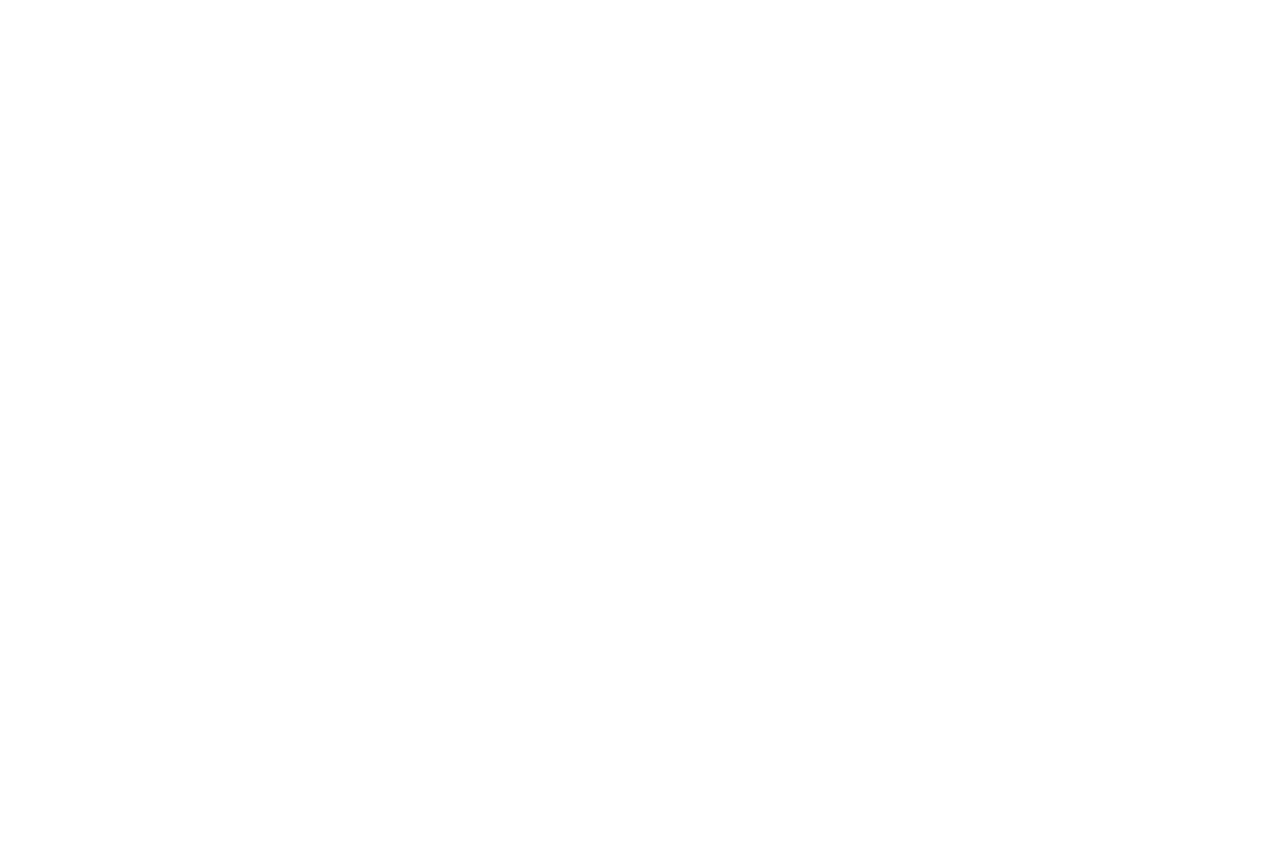
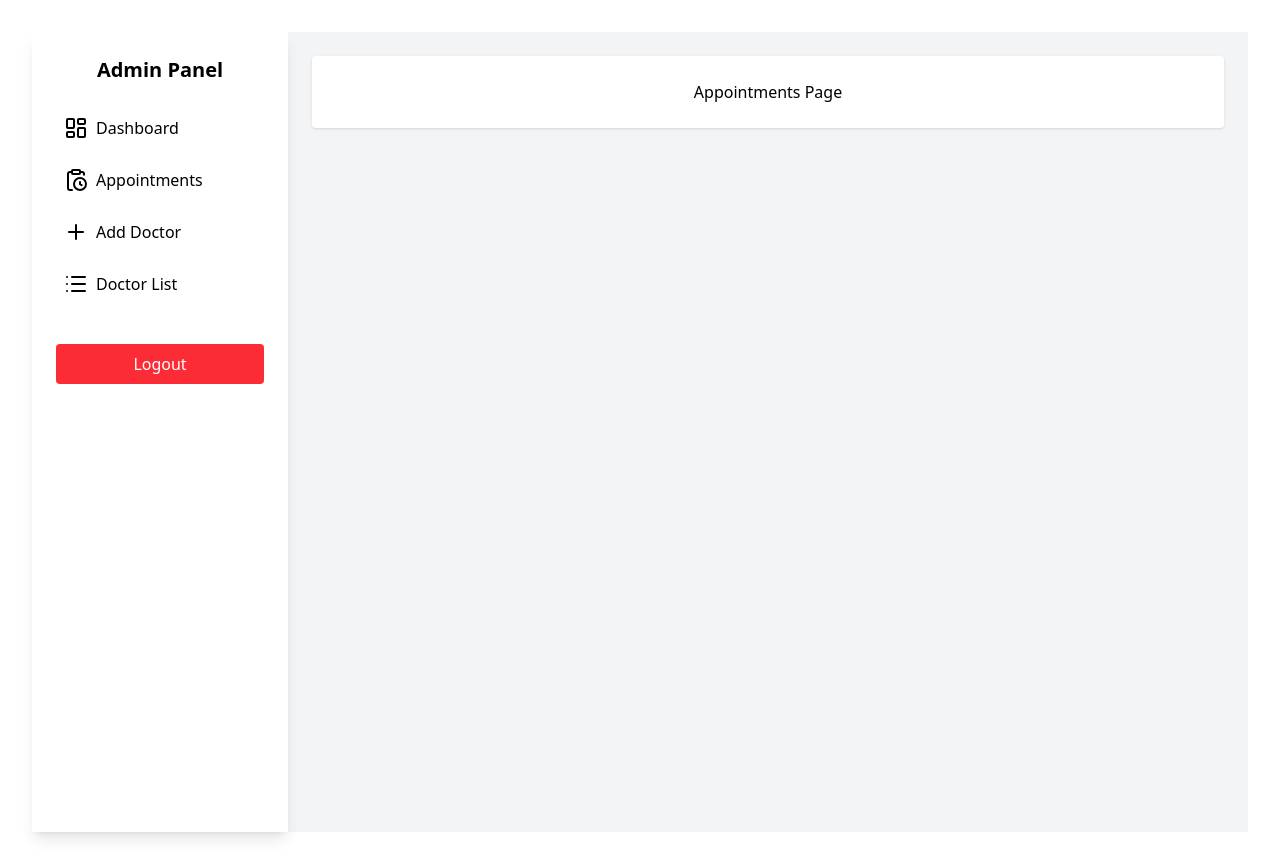
Before and after one commit to mayurcodinglover/DoctorAppointment, a React (Vite) app in the folder frontend/: page /admin/appointments in a window 1280 px wide. Before the commit this address had no page. Before the commit the page ends 800 px from the top, so only its background shows below. Built offline with nearby package versions, Linux system fonts and the light colour scheme.

Commit message:
Add Dashboard page with sidebar and create all page for admin just structure

```diff
--- a/frontend/package.json
+++ b/frontend/package.json
@@ -16,6 +16,7 @@
     "react": "^18.2.0",
     "react-dom": "^18.2.0",
     "react-router-dom": "^6.22.0",
+    "react-toastify": "^11.0.5",
     "tailwindcss": "^4.1.17"
   },
   "devDependencies": {
--- a/frontend/src/App.jsx
+++ b/frontend/src/App.jsx
@@ -3,6 +3,13 @@
 import {Routes,Route,Navigate} from "react-router-dom";
 import Login from './pages/auth/Login';
 import Dashboard from './pages/admin/dashboard';
+import {ToastContainer} from "react-toastify";
+import "react-toastify/dist/ReactToastify.css"
+import Appointments from './pages/admin/Appointments';
+import Test3page from './pages/admin/ListDoctor';
+import AdminLayout from './pages/admin/AdminLayout';
+import AddDoctor from './pages/admin/AddDoctor';
+
 
 function App() {
 
@@ -12,8 +19,14 @@
         <Route path='/' element={<Navigate to="/login" />} />
 
         <Route path='/login' element={<Login/>} />
-        <Route path='/admin/dashboard' element={<Dashboard/>}/>
+        <Route path='/admin' element={<AdminLayout/>}>
+          <Route path="dashboard" element={<Dashboard />} />
+          <Route path="appointments" element={<Appointments/>}/>
+          <Route path="adddoctor" element={<AddDoctor/>}/>
+          <Route path="doctorlist" element={<Test3page/>}/>
+        </Route>
      </Routes>
+     <ToastContainer/>
     </>
   )
 }
--- /dev/null
+++ b/frontend/src/pages/admin/AddDoctor.jsx
@@ -0,0 +1,7 @@
+import {react} from "react";
+const AddDoctor=()=>{
+    return (
+        <h1>Add Doctor Page</h1>
+    )
+}
+export default AddDoctor;
--- /dev/null
+++ b/frontend/src/pages/admin/AdminLayout.jsx
@@ -0,0 +1,54 @@
+import { Link, Outlet, useNavigate } from "react-router-dom";
+import { LayoutDashboard,ClipboardClock ,Plus,List } from 'lucide-react';
+
+const AdminLayout = () => {
+  const navigate = useNavigate();
+
+  const Logout = () => {
+    localStorage.removeItem("token");
+    navigate("/");
+  };
+
+  return (
+    <div className="min-h-screen flex bg-gray-100">
+
+      {/* Sidebar */}
+      <div className="w-64 bg-white shadow-lg p-6">
+        <h2 className="text-xl font-bold mb-6 text-center">
+          Admin Panel
+        </h2>
+
+        <nav className="flex flex-col gap-3">
+          <Link className="p-2 rounded hover:bg-blue-500 hover:text-white flex justify-left items-center gap-2" to="dashboard">
+            <LayoutDashboard/><span>Dashboard</span>
+          </Link>
+          <Link className="p-2 rounded hover:bg-blue-500 hover:text-white  flex justify-left items-center gap-2" to="appointments">
+           <ClipboardClock/> <span>Appointments</span>
+          </Link>
+          <Link className="p-2 rounded hover:bg-blue-500 hover:text-white  flex justify-left items-center gap-2" to="adddoctor">
+            <Plus/><span>Add Doctor</span>
+          </Link>
+          <Link className="p-2 rounded hover:bg-blue-500 hover:text-white  flex justify-left items-center gap-2" to="doctorlist">
+            <List/><span>Doctor List</span>
+          </Link>
+        </nav>
+
+        <button
+          onClick={Logout}
+          className="mt-10 w-full bg-red-500 text-white py-2 rounded"
+        >
+          Logout
+        </button>
+      </div>
+
+      {/* Right Side Content */}
+      <div className="flex-1 p-6">
+        <div className="bg-white p-6 rounded shadow">
+          <Outlet />
+        </div>
+      </div>
+    </div>
+  );
+};
+
+export default AdminLayout;
--- /dev/null
+++ b/frontend/src/pages/admin/Appointments.jsx
@@ -0,0 +1,8 @@
+import {react} from "react";
+
+const Appointments=()=>{
+    return (
+        <h1>Appointments Page</h1>
+    )
+}
+export default Appointments;
--- a/frontend/src/pages/admin/Dashboard.jsx
+++ b/frontend/src/pages/admin/Dashboard.jsx
@@ -1,16 +1,12 @@
-import { useNavigate } from "react-router-dom";
+const Dashboard = () => {
+  return (
+    <>
+      <h1 className="text-2xl font-semibold mb-4">
+        Admin Dashboard
+      </h1>
+      <p>Welcome to admin dashboard</p>
+    </>
+  );
+};
 
-const Dashboard=()=>{
-    const navigate=useNavigate();
-    const Logout=()=>{
-        localStorage.removeItem("token");
-        navigate('/')
-    }
-    return (
-        <>
-        <h1>Admin Dashboard</h1>
-        <button onClick={Logout}>Logout</button>
-        </>
-    )
-}
 export default Dashboard;
--- /dev/null
+++ b/frontend/src/pages/admin/ListDoctor.jsx
@@ -0,0 +1,8 @@
+import {react} from "react";
+
+const ListDoctor=()=>{
+    return(
+        <h1>List Doctor Page</h1>
+    )
+}
+export default ListDoctor;
--- a/frontend/src/pages/auth/Login.jsx
+++ b/frontend/src/pages/auth/Login.jsx
@@ -2,6 +2,8 @@
 import { User, Lock, Stethoscope } from "lucide-react";
 import axios from "axios";
 import { useNavigate } from "react-router-dom";
+import {toast} from "react-toastify"
+
 
 const Login = () => {
   const [email, setEmail] = useState("");
@@ -14,17 +16,25 @@
   const handleSubmit = async(e) => {
     e.preventDefault();
     setLoading(true);
-    const res=await axios.post(url+"admin/login",{email,password});
-    if(res.data)
+    try {
+          const res=await axios.post(url+"admin/login",{email,password});
+    if(res.data.status)
     {
         localStorage.setItem("token",res.data.token);
-        console.log(res.data.user.role);
+        console.log(res.data);
         if(res.data.user.role==="Admin")
         {
             navigate("/admin/dashboard")
         }
     }
+    else{
+      toast.error(res.data.message);
+    }
     setLoading(false);
+    } catch (error) {
+      setLoading(false);
+      console.log(error);
+    }
   };
 
   return (
```
Also changed, not shown: 1 other file (tests, documents, lock files or other folders).
